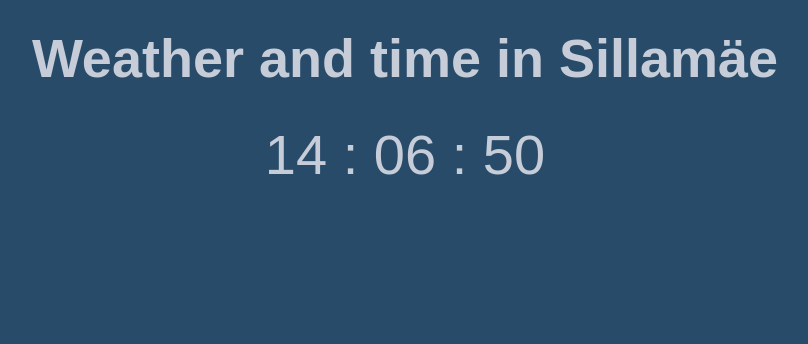
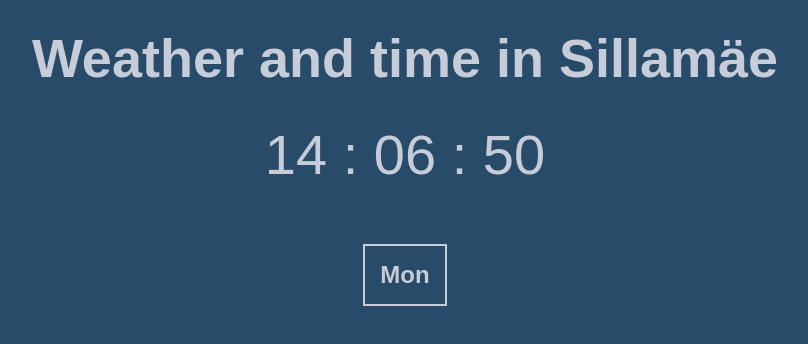
Before and after one commit to pArtour/weather-project, a website built with webpack: page src/template.html in a window 1280 px wide. Shown: the whole page, without its empty margins (235-1043 px from the left). Built offline with nearby package versions, Linux system fonts and the light colour scheme; no server answers.

Commit message:
calendar markup - done

```diff
--- a/src/app/view/weather-view.js
+++ b/src/app/view/weather-view.js
@@ -46,10 +46,7 @@ export const renderWeather = weatherList => {
 
               </div>
 
-            </li>
-        `
-        console.log(weatherObj);
-
+            </li>`;
         elements.weather.list.insertAdjacentHTML('beforeend', markup);
     });
 }
--- a/src/index.js
+++ b/src/index.js
@@ -28,7 +28,8 @@ const weatherControl = async () => {
     // resArr -> subArr (1 day) -> objects (weather info)
     const organizedWeatherArray = organizeArray(data);
     weatherView.renderWeather(organizedWeatherArray);
-    console.log(elements.weather);
+    console.log(organizedWeatherArray, organizedWeatherArray.length);
+
     elements.weather.list.addEventListener('click', weatherView.toggleWeatherBlock);
 
 }
--- /dev/null
+++ b/src/styles/components/_calendar.scss
@@ -0,0 +1,40 @@
+.calendar {
+    padding-top: 40px;
+    text-align: center;
+    &__list {
+        display: flex;
+        justify-content: center;
+        text-align: center;
+        padding: 0;
+        margin: 0;
+    }
+    &__item {
+        list-style: none;
+    }
+    &__btn {
+        padding: 15px;
+
+        border: 2px solid $gray;
+        color: $gray;
+        background-color: transparent;
+
+        font-size: 18px;
+        font-weight: 600;
+        line-height: 20px;
+
+        &:hover, &:focus {
+            cursor: pointer;
+            outline: none;
+            color: #fff;
+            background-color: darken($color: $dark-blue, $amount: 4);
+        }
+    }
+}
+@media screen and (min-width: 768px) {
+    .calendar {
+        &__btn {
+            font-size: 24px;
+            line-height: 28px;
+        }
+    }
+}
--- a/src/styles/components/_weather-list.scss
+++ b/src/styles/components/_weather-list.scss
@@ -4,7 +4,6 @@
     &__list {
         display: flex;
         flex-direction: column;
-        // justify-content: space-between;
 
         width: 100%;
 
@@ -19,7 +18,6 @@
         flex-direction: column;
 
         width: 100%;
-        // height: 65px;
         overflow: hidden;
         list-style: none;
         background-color: darken($color: $dark-blue, $amount: 2);
@@ -33,10 +31,6 @@
         &_active {
             .weather__info-block {
                 max-height: 400px;
-
-                // display: block;
-                // transform: translateY(0);
-                // overflow: visible;
             }
         }
     }
@@ -46,15 +40,18 @@
     &__hour {
         background-color: darken($color: $dark-blue, $amount: 2);
         color: $gray;
+
         border: none;
         font-size: 28px;
         line-height: 30px;
+
         margin: 0;
         padding: 20px 0;
+
         text-align: center;
 
-
-        &:hover {
+        &:hover, &:focus {
+            outline: none;
             cursor: pointer;
             background-color: darken($color: $dark-blue, $amount: 4);
             color: #fff;
@@ -67,12 +64,8 @@
         display: flex;
         flex-direction: column;
         justify-content: space-between;
-        // padding: 0;
         padding: 0 15px;
 
-
-        // display: none;
-        // transform: translateY(100%);
         max-height: 0;
         transition: all 1s ease-out;
     }
@@ -89,8 +82,8 @@
         display: flex;
         justify-content: space-between;
 
-        margin: 0;
         margin: 15px 0;
+
         font-size: 18px;
         font-weight: 600;
         line-height: 20px;
--- a/src/styles/main.scss
+++ b/src/styles/main.scss
@@ -3,3 +3,4 @@
 @import "./components/heading";
 @import "./components/clock";
 @import "./components/weather-list";
+@import "./components/calendar";
--- a/src/template.html
+++ b/src/template.html
@@ -39,7 +39,14 @@
           </div>
 
         </li> -->
+      </ul>
+    </div>
+    <div class="calendar">
+      <ul class="calendar__list">
 
+        <li class="calendar__item">
+          <button class="calendar__btn">Mon</button>
+        </li>
 
       </ul>
     </div>
```
